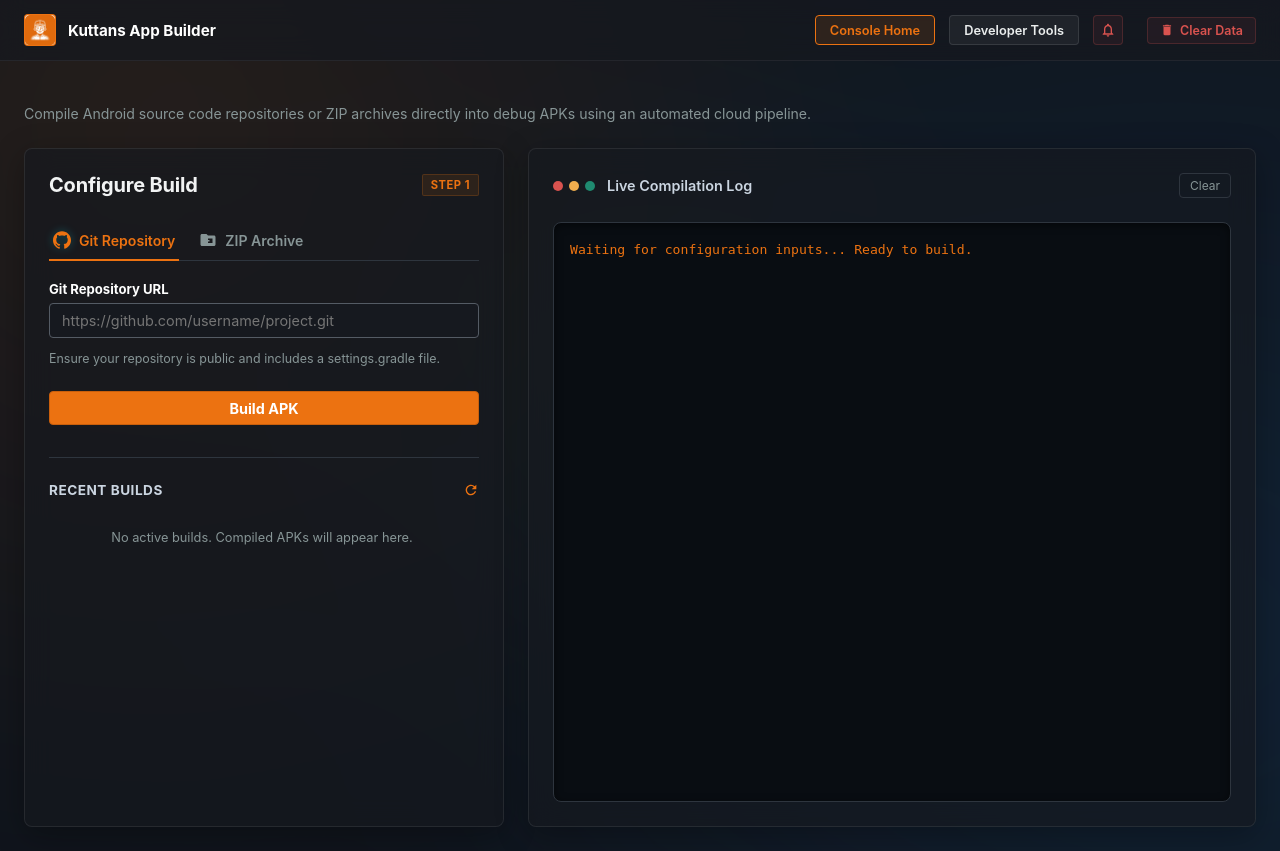
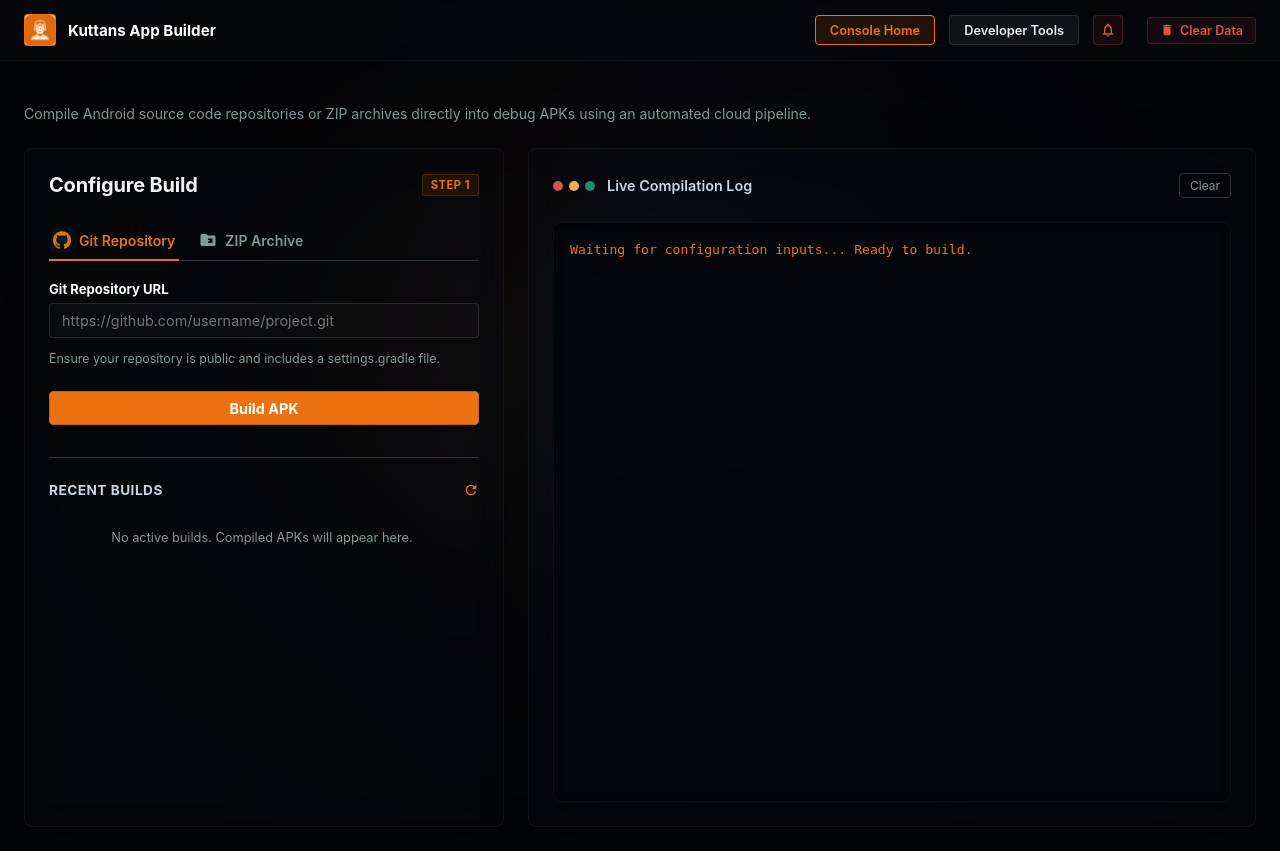
Before and after one commit to abhinandnm/apk-maker, a Flask app: page / in a window 1280 px wide. Run offline with Flask 2, Linux system fonts and the light colour scheme; data that the repository does not hold is empty.

Commit message:
Implement deep black modern interface with animated floating glow blobs and advanced glassmorphism transparency

```diff
--- a/static/css/style.css
+++ b/static/css/style.css
@@ -30,7 +30,7 @@
 
 body {
     font-family: var(--font-sans);
-    background-color: var(--bg-color);
+    background-color: #030406 !important;
     color: var(--text-primary);
     min-height: 100vh;
     overflow-x: hidden;
@@ -40,23 +40,66 @@ body {
 .glow-bg {
     display: block;
     position: fixed;
-    top: -20%;
-    left: -20%;
-    width: 140%;
-    height: 140%;
+    top: 0;
+    left: 0;
+    width: 100vw;
+    height: 100vh;
     z-index: -1;
-    background: radial-gradient(circle at 20% 30%, rgba(236, 114, 17, 0.1), transparent 45%),
-                radial-gradient(circle at 80% 70%, rgba(27, 132, 227, 0.12), transparent 50%),
-                radial-gradient(circle at 50% 50%, rgba(31, 138, 112, 0.05), transparent 40%);
-    filter: blur(80px);
+    overflow: hidden;
     pointer-events: none;
-    animation: rotateGlow 25s ease infinite alternate;
-}
-
-@keyframes rotateGlow {
-    0% { transform: rotate(0deg) translate(0px, 0px); }
-    50% { transform: rotate(4deg) translate(30px, -30px); }
-    100% { transform: rotate(-4deg) translate(-30px, 30px); }
+}
+
+.glow-blob {
+    position: absolute;
+    border-radius: 50%;
+    filter: blur(120px);
+    opacity: 0.12;
+    mix-blend-mode: screen;
+}
+
+.blob-orange {
+    top: 10%;
+    left: 15%;
+    width: 450px;
+    height: 450px;
+    background: radial-gradient(circle, #ec7211 0%, transparent 70%);
+    animation: floatBlob1 22s infinite ease-in-out alternate;
+}
+
+.blob-blue {
+    bottom: 15%;
+    right: 20%;
+    width: 500px;
+    height: 500px;
+    background: radial-gradient(circle, #1b84e3 0%, transparent 70%);
+    animation: floatBlob2 27s infinite ease-in-out alternate;
+}
+
+.blob-purple {
+    top: 40%;
+    left: 45%;
+    width: 400px;
+    height: 400px;
+    background: radial-gradient(circle, #b822ea 0%, transparent 70%);
+    animation: floatBlob3 20s infinite ease-in-out alternate;
+}
+
+@keyframes floatBlob1 {
+    0% { transform: translate(0px, 0px) scale(1); }
+    50% { transform: translate(100px, 60px) scale(1.15); }
+    100% { transform: translate(-50px, 120px) scale(0.9); }
+}
+
+@keyframes floatBlob2 {
+    0% { transform: translate(0px, 0px) scale(1.1); }
+    50% { transform: translate(-120px, -80px) scale(0.9); }
+    100% { transform: translate(60px, 50px) scale(1.15); }
+}
+
+@keyframes floatBlob3 {
+    0% { transform: translate(0px, 0px) scale(0.95); }
+    50% { transform: translate(80px, -90px) scale(1.1); }
+    100% { transform: translate(-90px, -45px) scale(1); }
 }
 
 .app-container {
@@ -73,10 +116,10 @@ body {
     display: flex;
     justify-content: space-between;
     align-items: center;
-    background: rgba(22, 25, 31, 0.75);
-    backdrop-filter: blur(12px);
-    -webkit-backdrop-filter: blur(12px);
-    border-bottom: 1px solid rgba(255, 255, 255, 0.06);
+    background: rgba(8, 10, 15, 0.5) !important;
+    backdrop-filter: blur(16px);
+    -webkit-backdrop-filter: blur(16px);
+    border-bottom: 1px solid rgba(255, 255, 255, 0.04);
     padding: 14px 24px;
     margin-bottom: 32px;
     margin-left: -24px;
@@ -147,13 +190,13 @@ body {
 
 /* Glass Panels */
 .panel {
-    background: rgba(22, 25, 31, 0.65);
-    backdrop-filter: blur(14px);
-    -webkit-backdrop-filter: blur(14px);
-    border: 1px solid rgba(255, 255, 255, 0.08);
+    background: rgba(8, 10, 15, 0.45);
+    backdrop-filter: blur(20px);
+    -webkit-backdrop-filter: blur(20px);
+    border: 1px solid rgba(255, 255, 255, 0.05);
     border-radius: 8px;
     padding: 24px;
-    box-shadow: 0 8px 32px 0 rgba(0, 0, 0, 0.3);
+    box-shadow: 0 10px 40px 0 rgba(0, 0, 0, 0.5);
     display: flex;
     flex-direction: column;
 }
@@ -264,8 +307,8 @@ label {
 
 input[type="url"] {
     width: 100%;
-    background: rgba(2, 4, 8, 0.5);
-    border: 1px solid var(--border-color);
+    background: rgba(255, 255, 255, 0.02) !important;
+    border: 1px solid rgba(255, 255, 255, 0.12) !important;
     outline: none;
     color: var(--text-primary);
     font-family: var(--font-sans);
@@ -603,8 +647,10 @@ input[type="url"]:focus {
 
 .terminal-body {
     flex-grow: 1;
-    background-color: var(--terminal-bg);
-    border: 1px solid var(--border-color);
+    background-color: rgba(5, 7, 10, 0.75) !important;
+    backdrop-filter: blur(10px);
+    -webkit-backdrop-filter: blur(10px);
+    border: 1px solid rgba(255, 255, 255, 0.04) !important;
     border-radius: 8px;
     padding: 16px;
     font-family: var(--font-mono);
--- a/templates/index.html
+++ b/templates/index.html
@@ -9,7 +9,11 @@
 </head>
 </head>
 <body>
-    <div class="glow-bg"></div>
+    <div class="glow-bg">
+        <div class="glow-blob blob-orange"></div>
+        <div class="glow-blob blob-blue"></div>
+        <div class="glow-blob blob-purple"></div>
+    </div>
     <div class="app-container">
         <!-- AWS Console Navbar -->
         <header class="app-header">
```
Also changed, not shown: other parts of static/css/style.css (+12 -9 lines).
